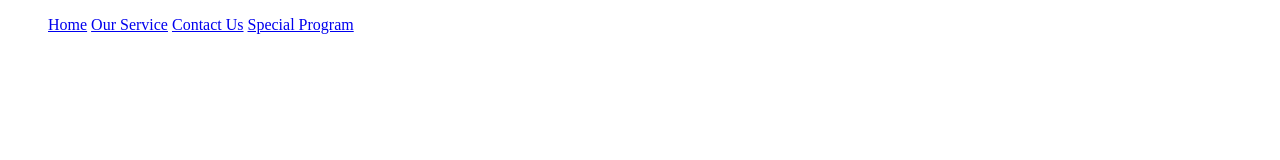
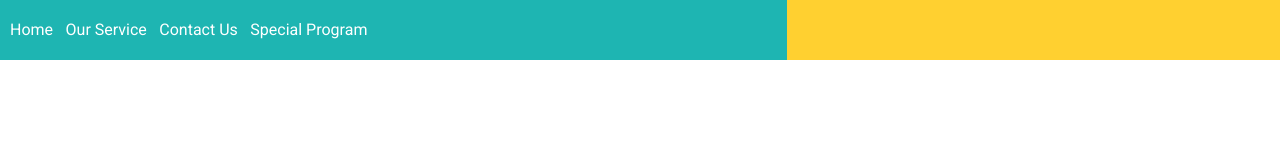
Before and after one commit to openwell/lomolink_kenet, a plain HTML site: page contact.html in a window 1280 px wide. Drawn offline with Linux system fonts and the light colour scheme; the site is published under a folder, as on GitHub Pages, so addresses that start at the root find nothing.

Commit message:
css link fix

```diff
--- a/contact.html
+++ b/contact.html
@@ -5,8 +5,8 @@
     <meta http-equiv="X-UA-Compatible" content="IE=edge" />
     <meta name="viewport" content="width=device-width, initial-scale=1.0" />
     <title>Contact</title>
-    <link rel="stylesheet" href="/styles/common.css" />
-    <link rel="stylesheet" href="/styles/contact.css" />
+    <link rel="stylesheet" href="./styles/common.css" />
+    <link rel="stylesheet" href="./styles/contact.css" />
   </head>
   <body>
     <header>
@@ -15,7 +15,7 @@
       <section class="hero_section">
         <nav>
           <ul>
-            <a href="#">Home</a>
+            <a href="/">Home</a>
             <a href="our_service.html">Our Service</a>
             <a href="contact.html">Contact Us</a>
             <a href="special_program.html">Special Program</a>
```
Also changed, not shown: index.html (+2 -2 lines), our_service.html (+3 -3 lines), special_program.html (+3 -3 lines).
